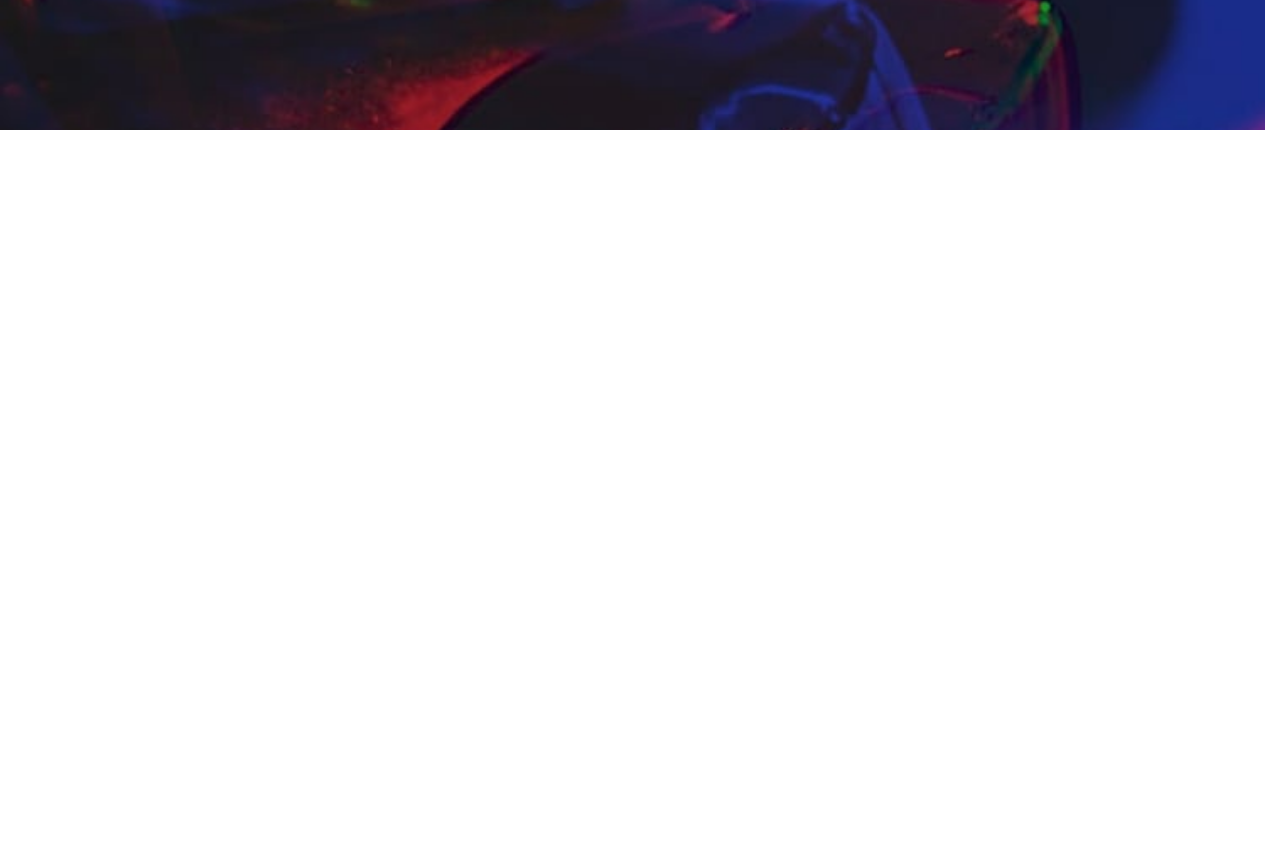
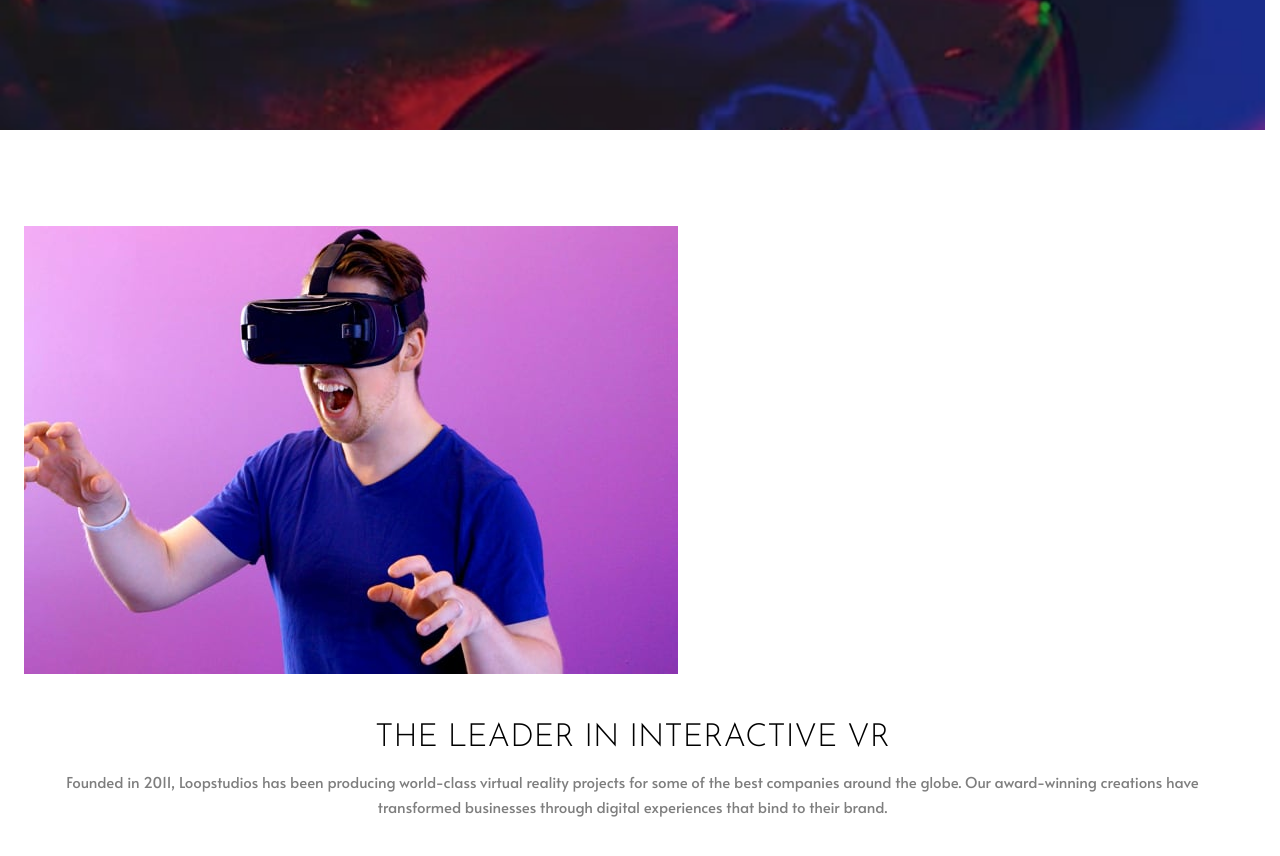
Before and after one commit to g-akca/loopstudios-landing-page, a React (Vite) app: page / in a window 1280 px wide. Shown: the part 520-1376 px from the top of the page. Before the commit the page ends 800 px from the top, so only its background shows below. Built offline with nearby package versions, Linux system fonts and the light colour scheme.

Commit message:
Add AboutSection structure and styles

```diff
--- a/src/App.jsx
+++ b/src/App.jsx
@@ -8,7 +8,7 @@ function App() {
     <div>
       <HeroSection />
 
-      <main>
+      <main className="px-6 py-24 flex flex-col gap-24 text-base leading-base">
         <AboutSection />
         <CreationsSection />
       </main>
--- a/src/components/AboutSection.jsx
+++ b/src/components/AboutSection.jsx
@@ -1,7 +1,15 @@
+import interactiveImg from "/images/mobile/image-interactive.jpg";
+
 function AboutSection() {
   return (
-    <>
-    </>
+    <section>
+      <img src={interactiveImg} alt="Person wearing VR goggles" />
+
+      <div className="pt-12 px-6 flex flex-col gap-4 text-center">
+        <h2 className="uppercase font-josefin font-light text-[32px] leading-[100%]">The leader in interactive VR</h2>
+        <p className="opacity-50">Founded in 2011, Loopstudios has been producing world-class virtual reality projects for some of the best companies around the globe. Our award-winning creations have transformed businesses through digital experiences that bind to their brand.</p>
+      </div>
+    </section>
   )
 }
 
```
